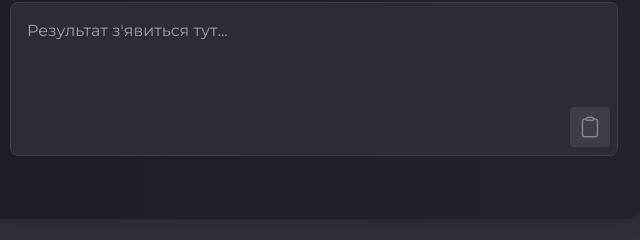
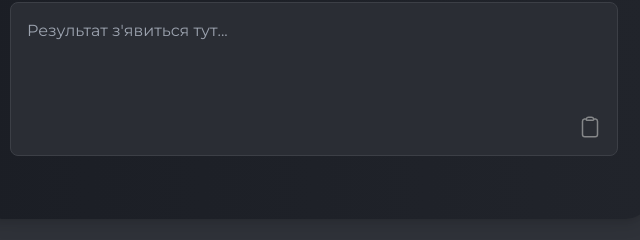
Before and after one commit to yevheniikulisidi/vntu-base64-coder, a plain HTML site: page index.html in a window 1280 px wide. Shown: the part 460-700 px from the top of the page, 326-966 px from the left. Drawn offline with nearby package versions, Linux system fonts and the light colour scheme.

Commit message:
Removed background from copy button

```diff
--- a/index.html
+++ b/index.html
@@ -73,7 +73,7 @@
         ></textarea>
         <button
           id="copyButton"
-          class="absolute bottom-2 right-2 bg-[#3C3F46] hover:bg-[#4A4D55] text-white mb-2 p-2 rounded transition duration-200"
+          class="absolute bottom-2 right-2 bg-transparent hover:bg-[#3C3F46] text-white mb-2 p-2 rounded transition duration-200"
         >
           <svg
             xmlns="http://www.w3.org/2000/svg"
```
